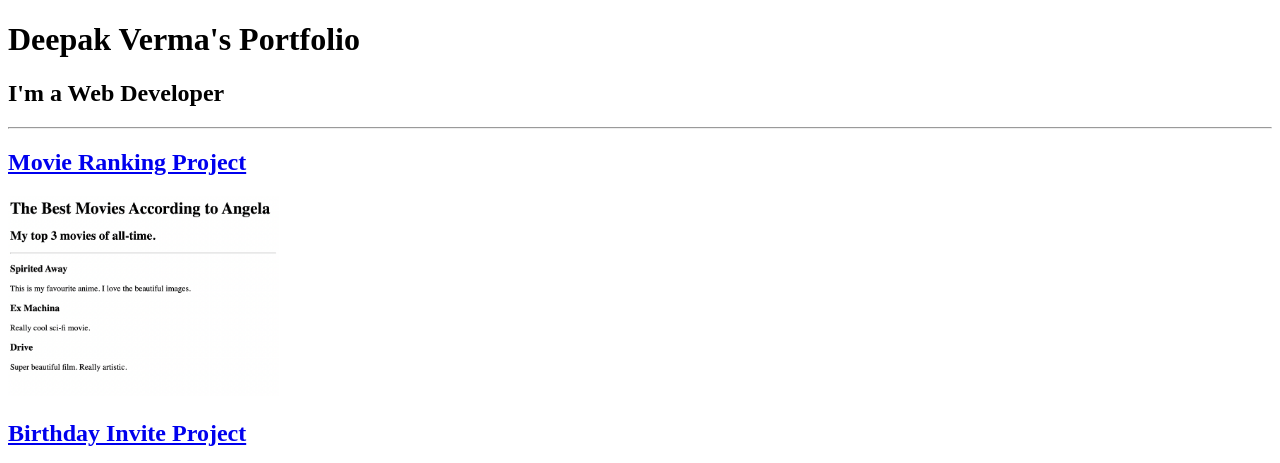
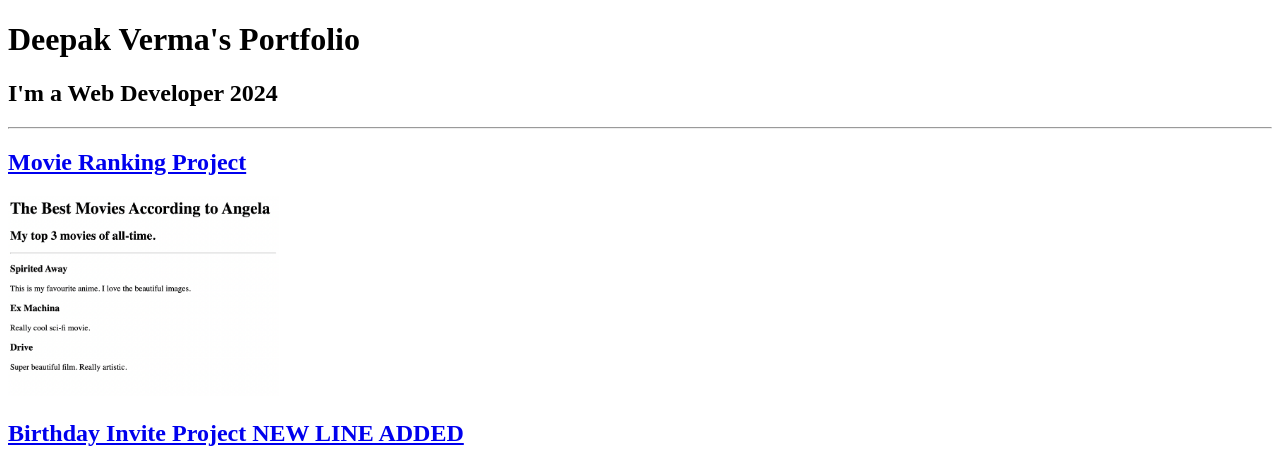
Before and after one commit to deepakrdss/projectportfolio, a plain HTML site: page index.html in a window 1280 px wide. Shown: the top 463 px of the page. Drawn offline with Linux system fonts and the light colour scheme.

Commit message:
Update index.html

```diff
--- a/index.html
+++ b/index.html
@@ -4,18 +4,18 @@
  <head>
     <meta charset="UTF-8">
     <meta name="viewport" content="width=device-width, initial-scale=1.0">
-    <title>Deepak's Portfolio changed 2024</title>
+    <title>Deepak's Portfolio</title>
  </head>
  <body>
 
 <!-- TODO 2: Add Your previous projects' HTML into the public folder -->
 <h1>Deepak Verma's Portfolio</h1>
-<h2>I'm a Web Developer</h2> <hr />
+<h2>I'm a Web Developer 2024</h2> <hr />
 <h2>
 <a href="./public/movie-ranking.html">Movie Ranking Project</a>
 </h2>
 <img src="./assets/images/movie-ranking.png" alt="movie-ranking" height="200px">
-<h2><a href="./public/birthday-invite.html">Birthday Invite Project</a></h2>
+<h2><a href="./public/birthday-invite.html">Birthday Invite Project NEW LINE ADDED</a></h2>
 <img src="./assets/images/birthday-invite.png" alt="birthday-invite" height="200px">
 <hr>
 <a href="./public/about.html">About Me</a><br>
```
